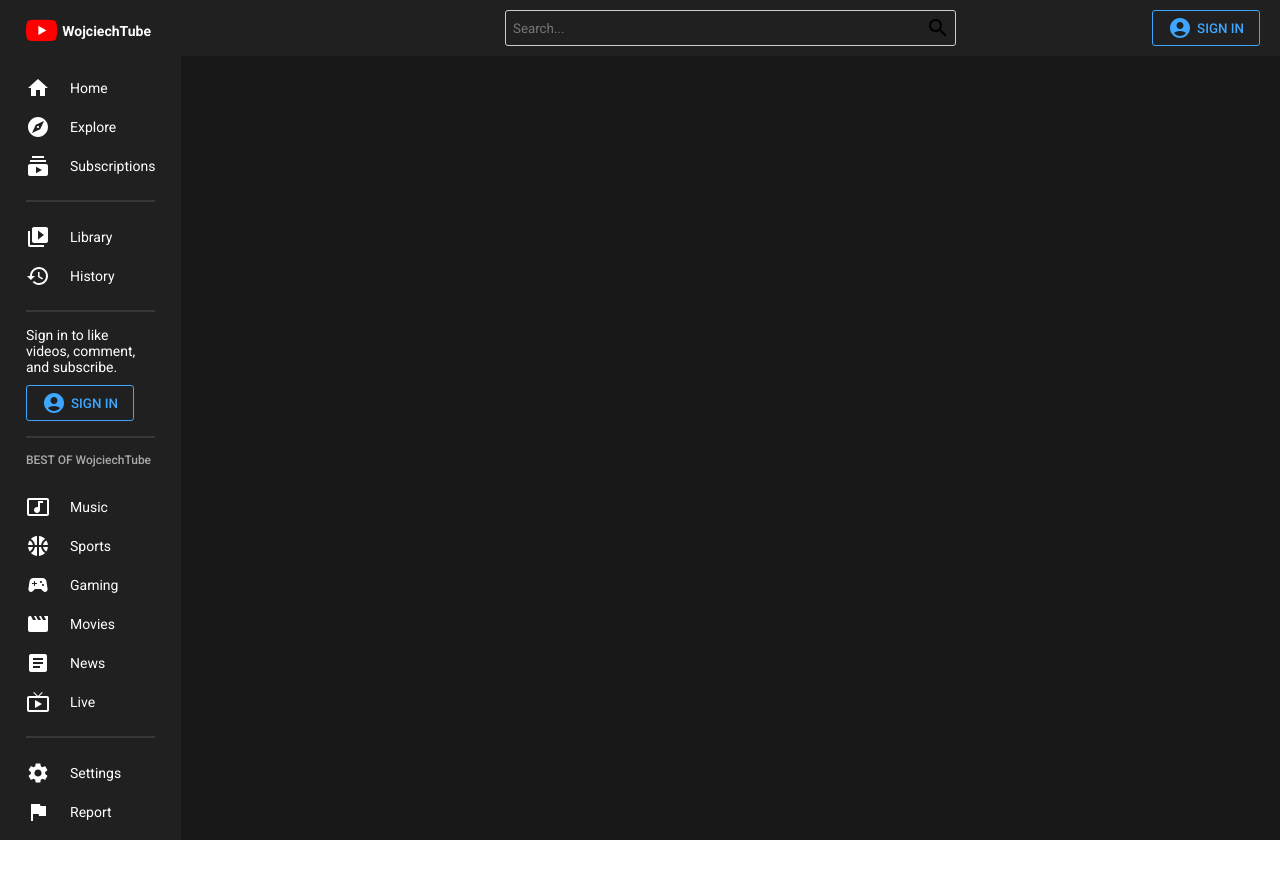
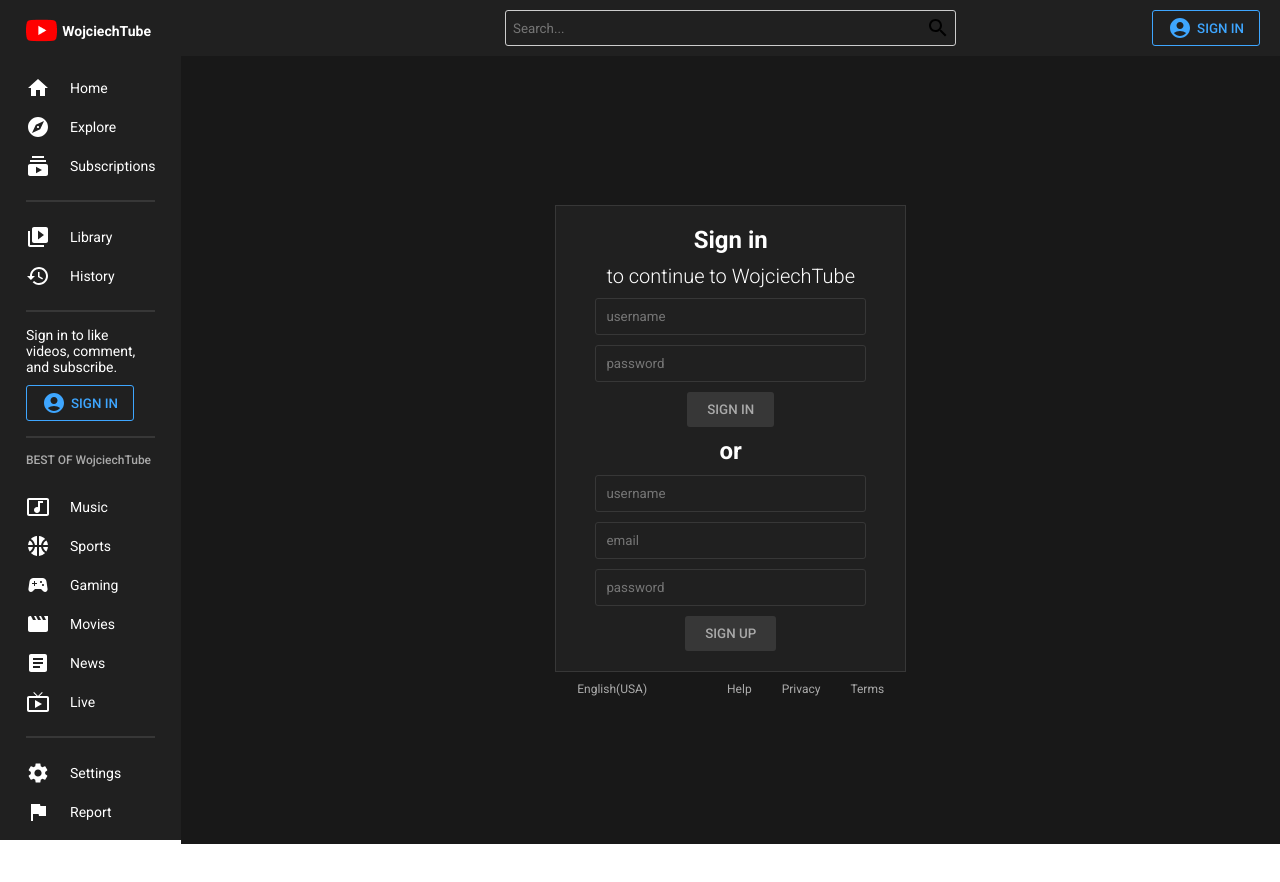
Before and after one commit to WojciechPiekos/Youtube_clone_MERN, a React (Vite) app in the folder frontend/: page /signin in a window 1280 px wide. Shown: the top 882 px of the page. Built offline with nearby package versions, Linux system fonts and the light colour scheme.

Commit message:
add sign in page

```diff
--- a/frontend/src/App.jsx
+++ b/frontend/src/App.jsx
@@ -7,6 +7,7 @@
 import Navbar from "./components/Navbar";
 import Home from "./pages/Home.jsx";
 import Video from "./pages/Video.jsx";
+import Signin from "./pages/Signin.jsx";
 
 const Container = styled.div`
   display: flex;
@@ -35,6 +36,7 @@
               <Routes>
                 <Route path="/">
                   <Route index element={<Home />} />
+                  <Route path="/signin" element={<Signin />} />
                   <Route path="video">
                     <Route path=":id" element={<Video />} />
                   </Route>
--- a/frontend/src/components/Menu.jsx
+++ b/frontend/src/components/Menu.jsx
@@ -119,10 +119,12 @@
         <Hr />
         <Login>
           Sign in to like videos, comment, and subscribe.
-          <Button>
-            <AccountCircleIcon />
-            SIGN IN
-          </Button>
+          <Link to="/signin" style={{textDecoration: "none"}}>
+            <Button>
+              <AccountCircleIcon />
+              SIGN IN
+            </Button>
+          </Link>
         </Login>
         <Hr />
         <Title>BEST OF WojciechTube</Title>
--- a/frontend/src/components/Navbar.jsx
+++ b/frontend/src/components/Navbar.jsx
@@ -1,5 +1,6 @@
 import React from "react";
 import styled from "styled-components";
+import { Link } from "react-router-dom";
 import AccountCircleIcon from "@mui/icons-material/AccountCircle";
 import SearchIcon from '@mui/icons-material/Search';
 
@@ -36,6 +37,8 @@
 const Input = styled.input`
   border: none;
   background-color: transparent;
+  outline: none;
+  color: ${({theme}) => theme.text};
 `;
 
 const Button = styled.button`
@@ -59,10 +62,12 @@
           <Input placeholder="Search..."/>
           <SearchIcon />
         </Search>
-          <Button>
-            <AccountCircleIcon />
-            SIGN IN
-          </Button>
+          <Link to="/signin" style={{textDecoration: "none"}}>
+            <Button>
+              <AccountCircleIcon />
+              SIGN IN
+            </Button>
+          </Link>
       </Wrapper>
     </Container>
   );
--- /dev/null
+++ b/frontend/src/pages/Signin.jsx
@@ -0,0 +1,92 @@
+import React from 'react'
+import { Link } from 'react-router-dom'
+import styled from 'styled-components'
+
+
+const Container = styled.div`
+    display: flex;
+    flex-direction: column;
+    align-items: center;
+    justify-content: center;
+    height: calc(100vh - 56px);
+    color: ${({theme}) => theme.text};
+`
+
+const Wrapper = styled.div`
+    display: flex;
+    align-items: center;
+    flex-direction: column;
+    background-color: ${({theme}) => theme.bgLighter};
+    border: 1px solid ${({theme}) => theme.soft};
+    padding: 20px 50px;
+    gap: 10px;
+`
+const Title = styled.h1`
+    font-size: 24px;
+`
+
+const SubTitle = styled.h2`
+    font-size: 20px;
+    font-weight: 300;
+`
+
+const Input = styled.input`
+    border: 1px solid ${({theme}) => theme.soft};
+    border-radius: 3px;
+    padding: 10px;
+    background-color: transparent;
+    width: 100%;
+`
+
+const Button = styled.button`
+    border-radius: 3px;
+    border: none;
+    padding: 10px 20px;
+    font-weight: 500;
+    cursor: pointer;
+    background-color: ${({theme}) => theme.soft};
+    color: ${({theme}) => theme.textSoft};
+`
+
+const More = styled.div`
+    display: flex;
+    margin-top: 10px;
+    font-size: 12px;
+    color: ${({theme}) => theme.textSoft};
+`
+
+const Links = styled.div`
+    margin-left: 50px;
+`
+
+const Item = styled.span`
+    margin-left: 30px;
+    cursor: pointer;
+`
+
+export default function Signin() {
+  return (
+    <Container>
+        <Wrapper>
+            <Title>Sign in</Title>
+            <SubTitle>to continue to WojciechTube</SubTitle>
+            <Input placeholder='username'/>
+            <Input type='password' placeholder='password' />
+            <Button>SIGN IN</Button>
+            <Title>or</Title>
+            <Input placeholder='username' />
+            <Input type='email' placeholder='email' />
+            <Input type='password' placeholder='password' />
+            <Button>SIGN UP</Button>
+        </Wrapper>
+        <More>
+            English(USA)
+            <Links>
+                <Item>Help</Item>
+                <Item>Privacy</Item>
+                <Item>Terms</Item>
+            </Links>
+        </More>
+    </Container>
+  )
+}
```
